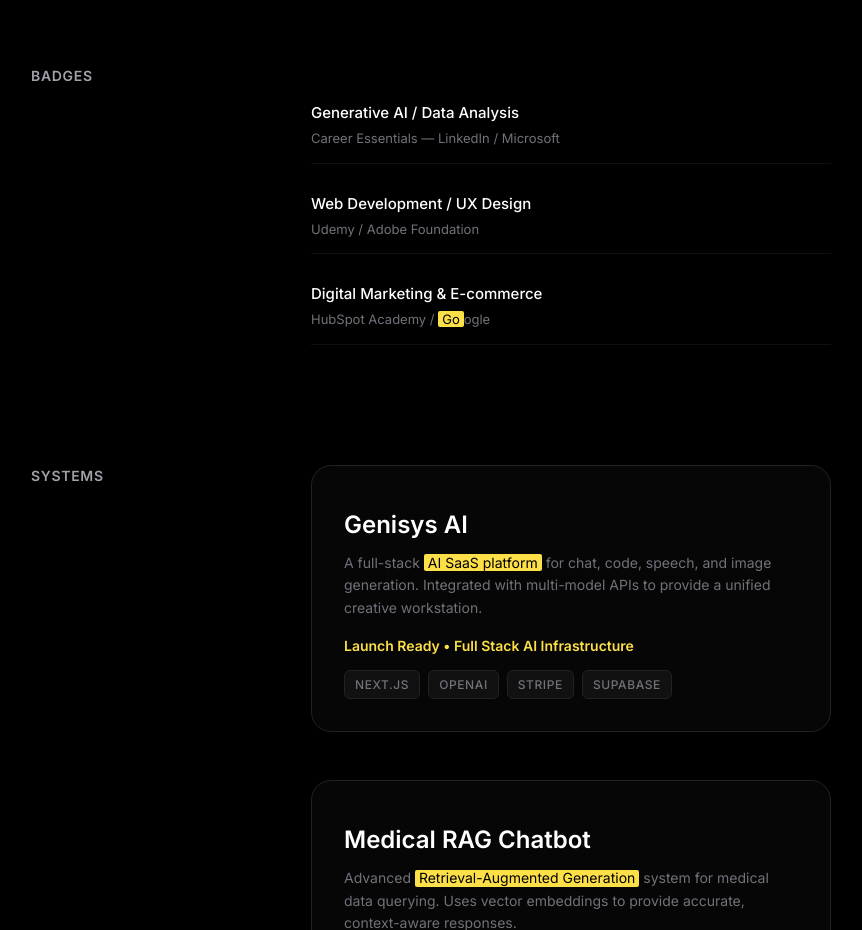
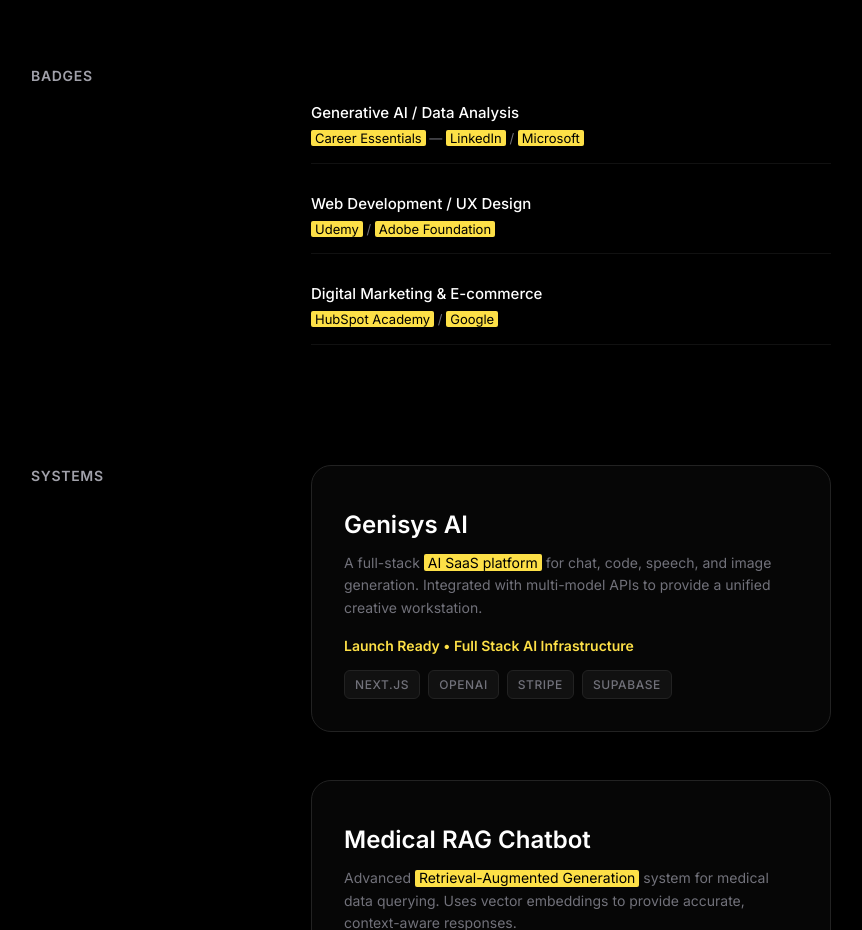
Before and after one commit to niihhhall/niihhhall.me-mvp, a website built with Vite: page index.html in a window 1280 px wide. Shown: the part 3480-4410 px from the top of the page, without its empty margins (209-1071 px from the left). Built offline with nearby package versions, Linux system fonts and the light colour scheme.

Commit message:
style: add marker highlights to certification platforms (HubSpot, Google, etc.)

```diff
--- a/index.html
+++ b/index.html
@@ -236,19 +236,19 @@
                     <div class="cert-item">
                         <div class="cert-info">
                             <h4>Generative AI / Data Analysis</h4>
-                            <span class="cert-platform">Career Essentials — LinkedIn / Microsoft</span>
+                            <span class="cert-platform"><span class="highlight">Career Essentials</span> — <span class="highlight">LinkedIn</span> / <span class="highlight">Microsoft</span></span>
                         </div>
                     </div>
                     <div class="cert-item">
                         <div class="cert-info">
                             <h4>Web Development / UX Design</h4>
-                            <span class="cert-platform">Udemy / Adobe Foundation</span>
+                            <span class="cert-platform"><span class="highlight">Udemy</span> / <span class="highlight">Adobe Foundation</span></span>
                         </div>
                     </div>
                     <div class="cert-item">
                         <div class="cert-info">
                             <h4>Digital Marketing & E-commerce</h4>
-                            <span class="cert-platform">HubSpot Academy / <span class="highlight">Go</span>ogle</span>
+                            <span class="cert-platform"><span class="highlight">HubSpot Academy</span> / <span class="highlight">Google</span></span>
                         </div>
                     </div>
                 </div>
```
